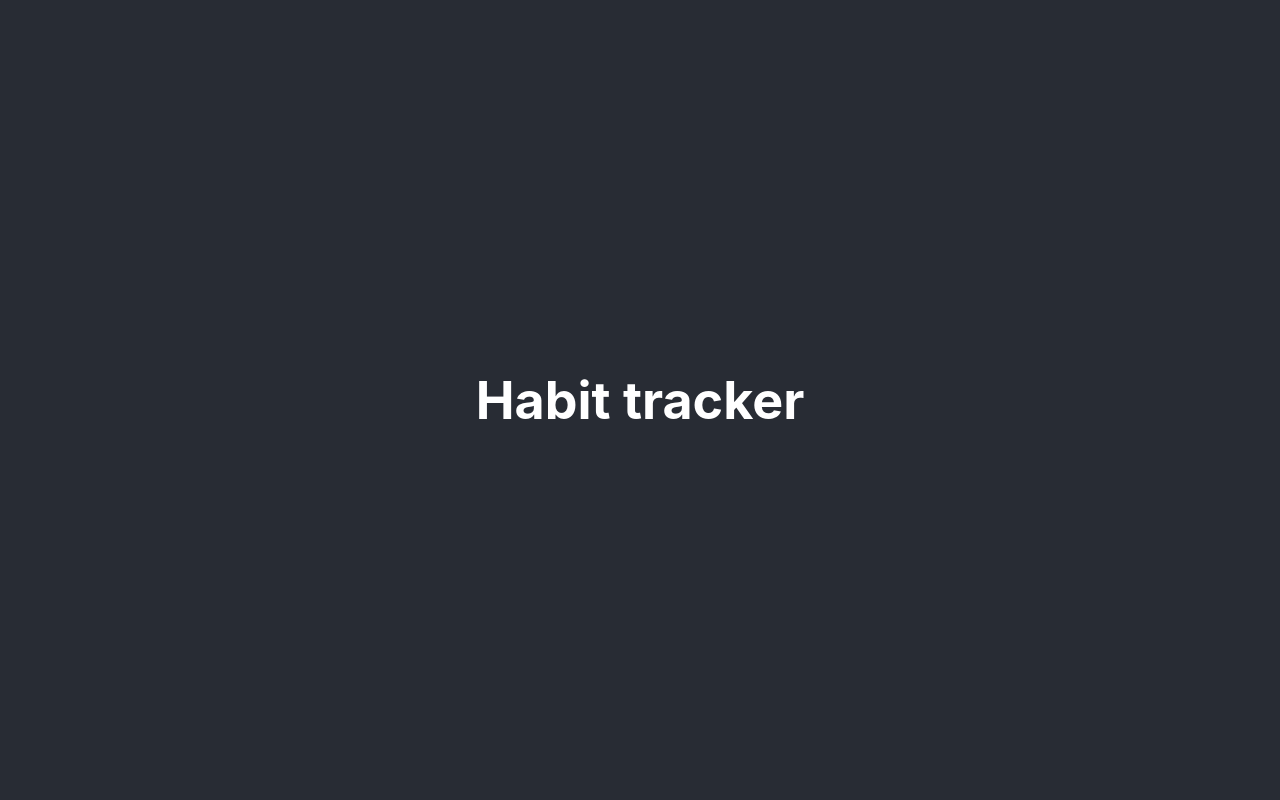
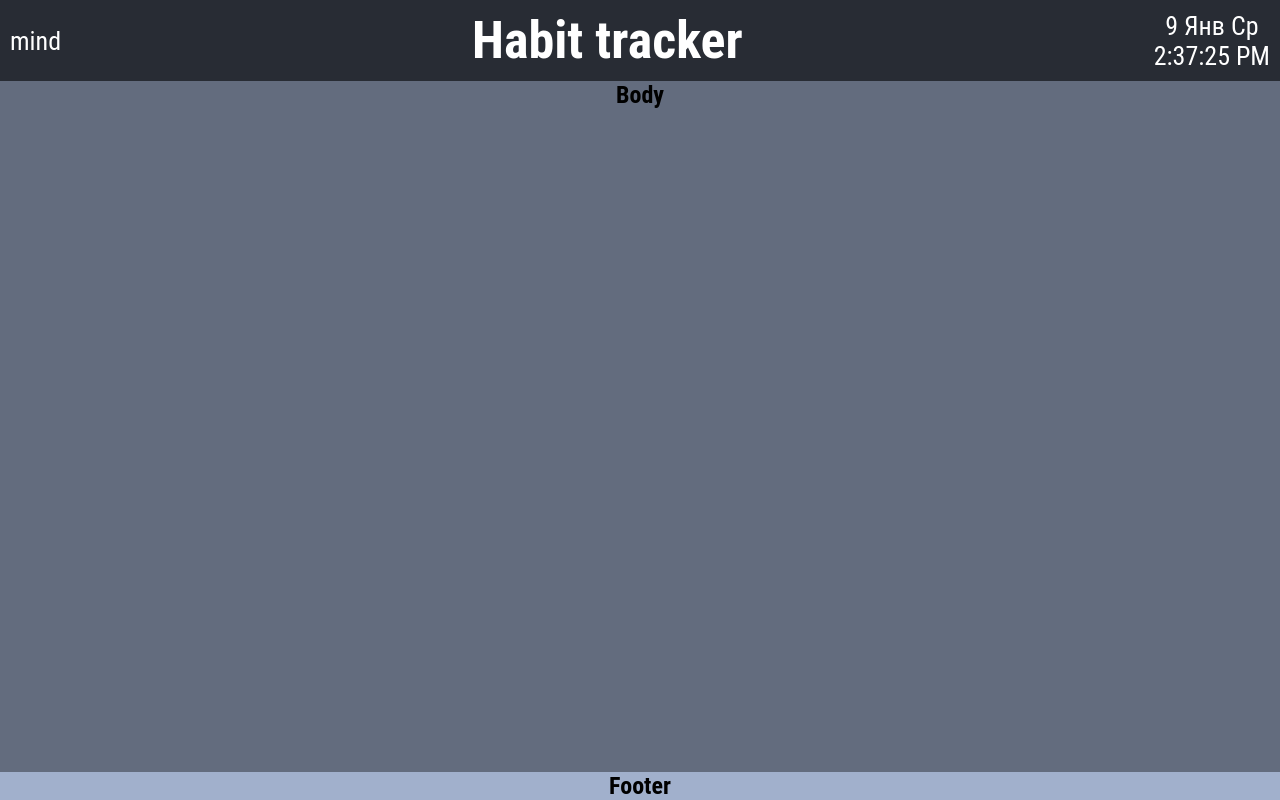
Before and after one commit to serega-miha/habit-tracker, a React (Create React App) app: page / in a window 1280 px wide. Built offline with nearby package versions, Linux system fonts and the light colour scheme.

Commit message:
add timer to header

```diff
--- a/src/App.css
+++ /dev/null
@@ -1,38 +0,0 @@
-.App {
-  text-align: center;
-}
-
-.App-logo {
-  height: 40vmin;
-  pointer-events: none;
-}
-
-@media (prefers-reduced-motion: no-preference) {
-  .App-logo {
-    animation: App-logo-spin infinite 20s linear;
-  }
-}
-
-.App-header {
-  background-color: #282c34;
-  min-height: 100vh;
-  display: flex;
-  flex-direction: column;
-  align-items: center;
-  justify-content: center;
-  font-size: calc(10px + 2vmin);
-  color: white;
-}
-
-.App-link {
-  color: #61dafb;
-}
-
-@keyframes App-logo-spin {
-  from {
-    transform: rotate(0deg);
-  }
-  to {
-    transform: rotate(360deg);
-  }
-}
--- a/src/App.js
+++ b/src/App.js
@@ -1,12 +1,20 @@
 
-import './App.css';
+import './App.scss';
+ import HeaderBlock from './components/header/HeaderBlock';
+
 
 function App() {
   return (
     <div className="App">
-      <header className="App-header">
-            <h1>Habit tracker</h1>
+      <header className="header">
+          <HeaderBlock/>
       </header>
+      <main className='body'>
+        <h2>Body</h2>
+      </main>
+      <footer className='footer'>
+        <h2>Footer</h2>
+      </footer>
     </div>
   );
 }
--- /dev/null
+++ b/src/App.scss
@@ -0,0 +1,27 @@
+@import './style/var.scss';
+
+.App {
+  text-align: center;
+  display: flex;
+  flex-direction: column;
+  min-height: 100%;
+
+}
+.header{
+  background-color: $dark;
+}
+
+
+
+
+.body{
+  background-color: $medium;
+  flex: 1 1 auto;
+
+
+}
+.footer{
+
+  background-color: $light;
+
+}
--- /dev/null
+++ b/src/components/header/HeaderBlock.js
@@ -0,0 +1,16 @@
+import './headerBlock.scss'
+import BlockTime from './time/BlockTime'
+
+const HeaderBlock = () => {
+    return (
+
+        <div className="header__container">
+            <div className="header__mind">mind</div>
+            <div className="header__title"><h1>Habit tracker</h1></div>
+            <div className="header__time"><BlockTime /></div>
+        </div>
+    )
+}
+
+
+export default HeaderBlock;
--- /dev/null
+++ b/src/components/header/headerBlock.scss
@@ -0,0 +1,10 @@
+.header__container {
+
+    padding: 10px ;
+      display: flex;
+
+      align-items: center;
+      justify-content: space-between;
+      font-size: calc(10px + 2vmin);
+      color: white;
+    }
--- /dev/null
+++ b/src/components/header/time/BlockTime.js
@@ -0,0 +1,55 @@
+import { Component } from 'react';
+
+
+
+
+class BlockTime extends Component {
+    state = {
+        date: new Date()
+    }
+
+
+    componentDidMount(){
+        this.timer = setInterval(() => {
+            this.setState({date: new Date()});
+           }, 1000);
+        }
+
+        componentWillUnmount(){
+            clearInterval(this.timer)
+        }
+
+    months=[
+        'Янв',
+        'Фев',
+        'Мар',
+        'Апр',
+        'Май',
+        'Июн',
+        'Июл',
+        'Авг',
+        'Сен',
+        'Окт',
+        'Ноя',
+        'Дек',
+        ];
+
+    days =['Пн','Вт','Ср','Чт','Пт','Сб','Вс']
+
+    render(){
+        const {date} = this.state;
+
+        // console.log(32 - new Date(date.getUTCFullYear(), date.getMonth(), 32).getDate());
+        return(
+            <div className="block-time">
+
+                {date.getDate()} {this.months[date.getMonth()]} {this.days[date.getDay()]}
+                <br></br>
+                {date.toLocaleTimeString()}
+
+            </div>
+        )
+    }
+}
+
+export default BlockTime;
--- a/src/index.css
+++ /dev/null
@@ -1,13 +0,0 @@
-body {
-  margin: 0;
-  font-family: -apple-system, BlinkMacSystemFont, 'Segoe UI', 'Roboto', 'Oxygen',
-    'Ubuntu', 'Cantarell', 'Fira Sans', 'Droid Sans', 'Helvetica Neue',
-    sans-serif;
-  -webkit-font-smoothing: antialiased;
-  -moz-osx-font-smoothing: grayscale;
-}
-
-code {
-  font-family: source-code-pro, Menlo, Monaco, Consolas, 'Courier New',
-    monospace;
-}
--- a/src/index.js
+++ b/src/index.js
@@ -1,7 +1,8 @@
 import React from 'react';
 import ReactDOM from 'react-dom/client';
-import './index.css';
+
 import App from './App';
+import '../src/style/style.scss'
 
 
 const root = ReactDOM.createRoot(document.getElementById('root'));
--- /dev/null
+++ b/src/style/style.scss
@@ -0,0 +1,74 @@
+@import './var.scss';
+
+
+* {
+    font-family: "Roboto Condensed", sans-serif;
+    margin: 0;
+    padding: 0;
+    box-sizing: border-box;
+}
+
+ul,
+li,
+dl {
+    list-style-type: none;
+    margin: 0;
+    padding: 0;
+}
+
+h1,
+h2,
+h3,
+h4,
+h5,
+h6 {
+    margin: 0;
+}
+
+a {
+    text-decoration: none;
+    color: inherit;
+    display: inline-block;
+    &:hover {
+        text-decoration: none;
+        color: inherit;
+    }
+}
+
+p {
+    margin: 0;
+    padding: 0;
+}
+
+input::-webkit-outer-spin-button,
+input::-webkit-inner-spin-button {
+    -webkit-appearance: none;
+    margin: 0;
+}
+
+main {
+    // margin-top: 50px;
+    // position: relative;
+}
+
+body{
+    height: 100vh;
+    position: relative;
+
+}
+
+
+#root {
+    height: 100%;
+    margin: 0;
+    font-family: -apple-system, BlinkMacSystemFont, 'Segoe UI', 'Roboto', 'Oxygen',
+      'Ubuntu', 'Cantarell', 'Fira Sans', 'Droid Sans', 'Helvetica Neue',
+      sans-serif;
+    -webkit-font-smoothing: antialiased;
+    -moz-osx-font-smoothing: grayscale;
+  }
+
+  code {
+    font-family: source-code-pro, Menlo, Monaco, Consolas, 'Courier New',
+      monospace;
+  }
--- /dev/null
+++ b/src/style/var.scss
@@ -0,0 +1,3 @@
+$dark:  #282c34;
+$light:  #a1b0cc;
+$medium:  #636c7e;
```
Also changed, not shown: public/index.html (+1 -21 lines), src/components/header/time/blocktime.scss (added).
